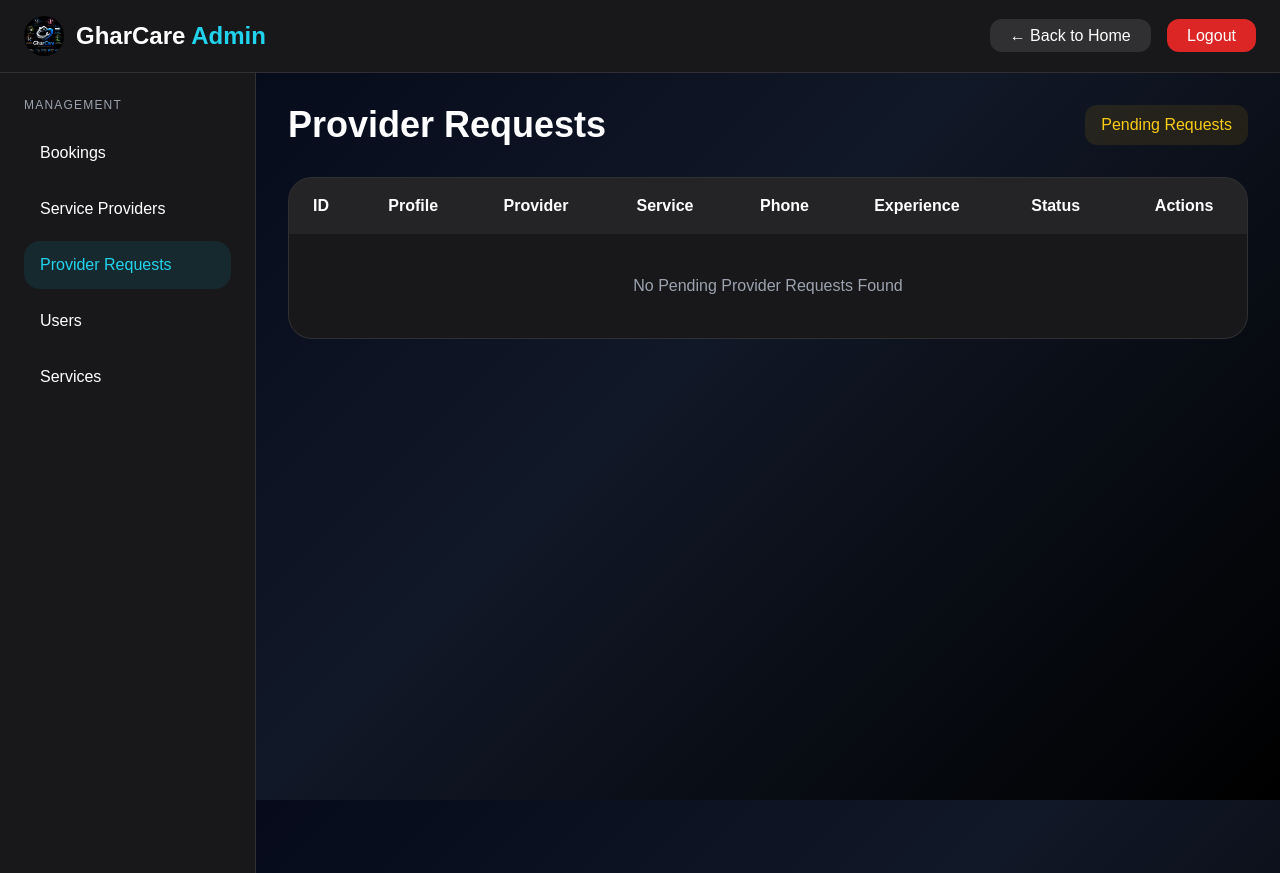
After one commit to somnath02012004-collab/GharCare, a Django app: page /admins/provider-requests/ in a window 1280 px wide. The commit adds this page. Run offline with Django 5.2, Linux system fonts and the light colour scheme; some libraries are stand-ins or nearby versions.

Commit message:
admins app almost done

```diff
--- a/admins/templates/base.html
+++ b/admins/templates/base.html
@@ -33,35 +33,60 @@
             <ul class="space-y-2">
                 <li>
                     <a href="{% url 'admin_dashboard' %}"
-                    class="block py-3 px-4 bg-cyan-500/10 text-cyan-400 rounded-2xl">
+                    class="block py-3 px-4 rounded-2xl
+                    {% if request.path == '/admins/admin-dashboard/' %}
+                    bg-cyan-500/10 text-cyan-400
+                    {% else %}
+                    hover:bg-white/5
+                    {% endif %}">
                         Bookings
                     </a>
                 </li>
 
                 <li>
                     <a href="{% url 'service_providers' %}"
-                    class="block py-3 px-4 hover:bg-white/5 rounded-2xl transition">
+                    class="block py-3 px-4 rounded-2xl
+                    {% if request.path == '/admins/providers/' %}
+                    bg-cyan-500/10 text-cyan-400
+                    {% else %}
+                    hover:bg-white/5
+                    {% endif %}">
                         Service Providers
                     </a>
                 </li>
 
                 <li>
                     <a href="{% url 'provider_requests' %}"
-                    class="block py-3 px-4 hover:bg-white/5 rounded-2xl transition">
+                    class="block py-3 px-4 rounded-2xl
+                    {% if request.path == '/admins/provider-requests/' %}
+                    bg-cyan-500/10 text-cyan-400
+                    {% else %}
+                    hover:bg-white/5
+                    {% endif %}">
                         Provider Requests
                     </a>
                 </li>
 
                 <li>
                     <a href="{% url 'users_list' %}"
-                    class="block py-3 px-4 hover:bg-white/5 rounded-2xl transition">
-                        Users
+                    class="block py-3 px-4 rounded-2xl
+                    {% if request.path == '/admins/users/' %}
+                    bg-cyan-500/10 text-cyan-400
+                    {% else %}
+                    hover:bg-white/5
+                    {% endif %}">
+                       Users
                     </a>
                 </li>
 
                 <li>
                     <a href="{% url 'services_list' %}"
-                    class="block py-3 px-4 hover:bg-white/5 rounded-2xl transition">
+                    class="block py-3 px-4 rounded-2xl
+                    {% if request.path == '/admins/services/' %}
+                    bg-cyan-500/10 text-cyan-400
+                    {% else %}
+                    hover:bg-white/5
+                    {% endif %}">
                         Services
                     </a>
                 </li>
--- /dev/null
+++ b/admins/templates/provider_requests.html
@@ -0,0 +1,171 @@
+{% extends "base.html" %}
+{% load static %}
+
+{% block content %}
+
+<div class="flex-1 p-8">
+
+<div class="flex justify-between items-center mb-8">
+
+    <h1 class="text-4xl font-bold text-white">
+        Provider Requests
+    </h1>
+
+    <div class="bg-yellow-500/10 text-yellow-400 px-4 py-2 rounded-xl">
+        Pending Requests
+    </div>
+
+</div>
+
+<div class="bg-zinc-900 rounded-3xl overflow-hidden border border-white/10">
+
+    <table class="w-full">
+
+        <thead class="bg-white/5">
+
+            <tr>
+
+                <th class="px-6 py-4 text-left">
+                    ID
+                </th>
+
+                <th class="px-6 py-4 text-left">
+                    Profile
+                </th>
+
+                <th class="px-6 py-4 text-left">
+                    Provider
+                </th>
+
+                <th class="px-6 py-4 text-left">
+                    Service
+                </th>
+
+                <th class="px-6 py-4 text-left">
+                    Phone
+                </th>
+
+                <th class="px-6 py-4 text-left">
+                    Experience
+                </th>
+
+                <th class="px-6 py-4 text-left">
+                    Status
+                </th>
+
+                <th class="px-6 py-4 text-center">
+                    Actions
+                </th>
+
+            </tr>
+
+        </thead>
+
+        <tbody>
+
+            {% for provider in requests %}
+
+            <tr class="border-b border-white/10 hover:bg-white/5 transition">
+
+                <td class="px-6 py-4 font-semibold text-cyan-400">
+                    #{{ provider.id }}
+                </td>
+
+                <td class="px-6 py-4">
+
+                    {% if provider.profile_picture %}
+
+                        <img
+                            src="{{ provider.profile_picture.url }}"
+                            class="w-14 h-14 rounded-full object-cover border border-white/10">
+
+                    {% else %}
+
+                        <div class="w-14 h-14 rounded-full bg-zinc-700 flex items-center justify-center">
+                            👤
+                        </div>
+
+                    {% endif %}
+
+                </td>
+
+                <td class="px-6 py-4">
+
+                    <h3 class="font-semibold text-white">
+                        {{ provider.full_name }}
+                    </h3>
+
+                    <p class="text-sm text-gray-400">
+                        {{ provider.email }}
+                    </p>
+
+                </td>
+
+                <td class="px-6 py-4">
+                    {{ provider.service }}
+                </td>
+
+                <td class="px-6 py-4">
+                    {{ provider.phone }}
+                </td>
+
+                <td class="px-6 py-4">
+                    {{ provider.experience }}
+                </td>
+
+                <td class="px-6 py-4">
+
+                    <span class="px-3 py-1 rounded-full text-sm bg-yellow-500/20 text-yellow-400">
+                        {{ provider.status }}
+                    </span>
+
+                </td>
+
+                <td class="px-6 py-4">
+
+                    <div class="flex gap-2 justify-center">
+
+                        <a href="{% url 'approve_provider' provider.id %}"
+                           class="px-4 py-2 bg-green-600 hover:bg-green-700 rounded-xl text-sm transition">
+
+                            Approve
+
+                        </a>
+
+                        <a href="{% url 'reject_provider' provider.id %}"
+                           class="px-4 py-2 bg-red-600 hover:bg-red-700 rounded-xl text-sm transition">
+
+                            Reject
+
+                        </a>
+
+                    </div>
+
+                </td>
+
+            </tr>
+
+            {% empty %}
+
+            <tr>
+
+                <td colspan="8"
+                    class="text-center py-10 text-gray-400">
+
+                    No Pending Provider Requests Found
+
+                </td>
+
+            </tr>
+
+            {% endfor %}
+
+        </tbody>
+
+    </table>
+
+</div>
+
+</div>
+
+{% endblock content %}
--- a/admins/views.py
+++ b/admins/views.py
@@ -160,7 +160,7 @@ def service_providers(request):
 
     return render(
         request,
-        'service_providers.html',
+        'providers.html',
         {
             'providers': providers
         }
```
Also changed, not shown: admins/templates/providers.html (+58 -20 lines), admins/urls.py (+54 -54 lines), GharCare/settings.py (line endings or trailing spaces), db.sqlite3.
